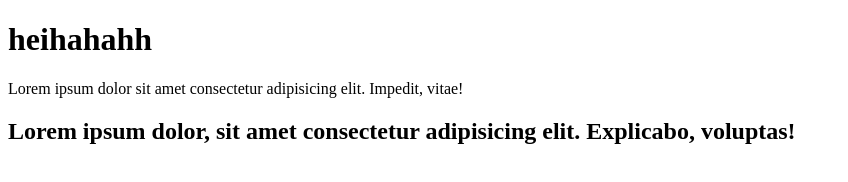
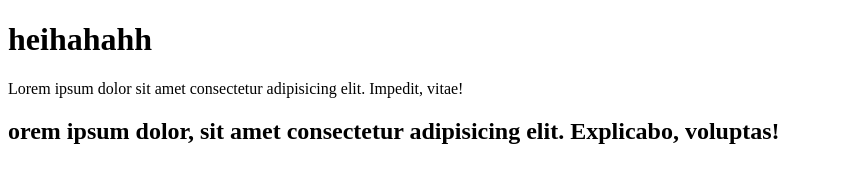
Before and after one commit to EEH1124/kurs, a plain HTML site: page index.html in a window 1280 px wide. Shown: the whole page, without its empty margins (0-848 px from the left). Drawn offline with Linux system fonts and the light colour scheme.

Commit message:
2nd commit

```diff
--- a/index.html
+++ b/index.html
@@ -11,7 +11,7 @@
       Lorem ipsum dolor sit amet consectetur adipisicing elit. Impedit, vitae!
     </p>
     <h2>
-      Lorem ipsum dolor, sit amet consectetur adipisicing elit. Explicabo,
+      orem ipsum dolor, sit amet consectetur adipisicing elit. Explicabo,
       voluptas!
     </h2>
   </body>
```
